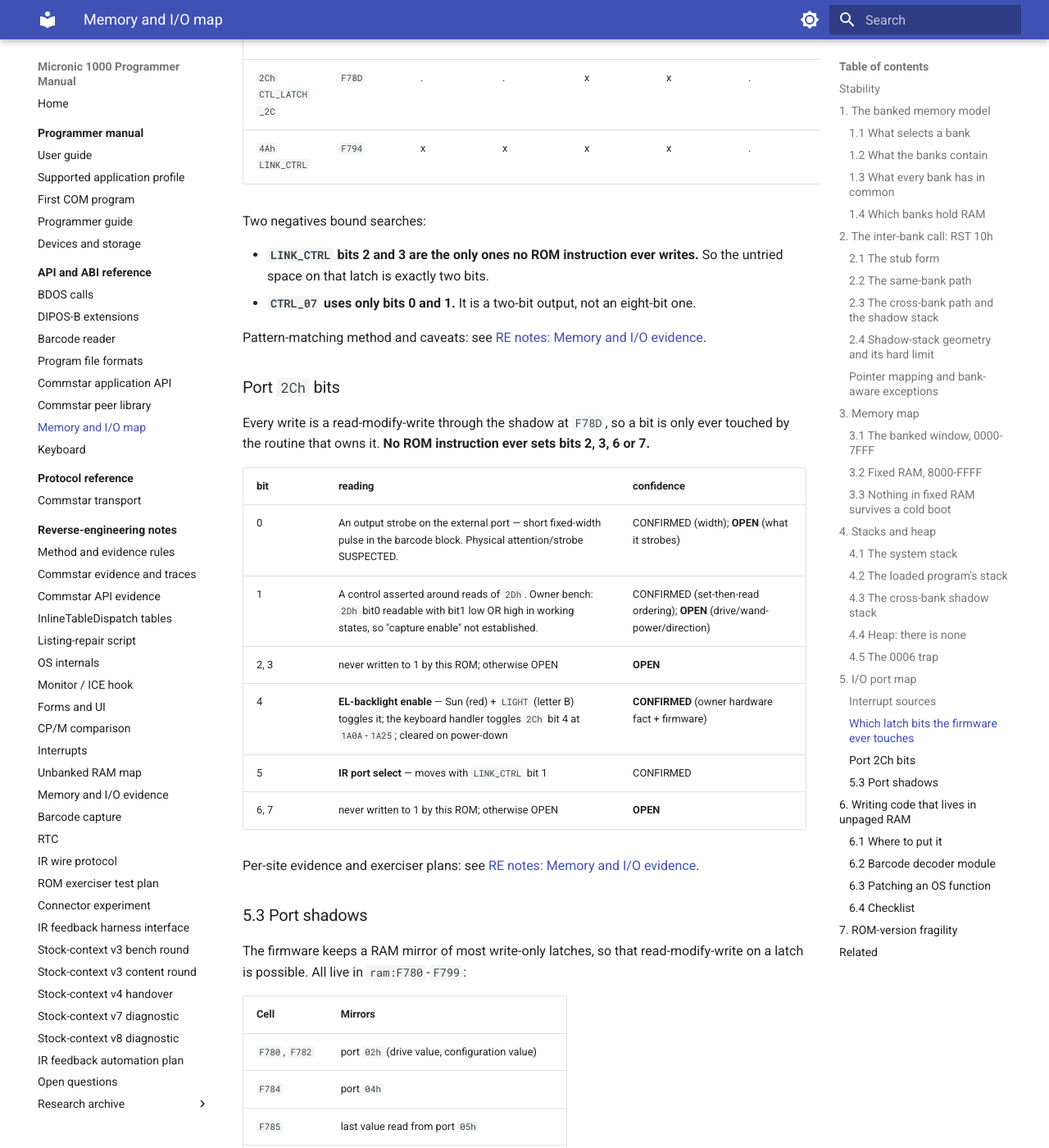
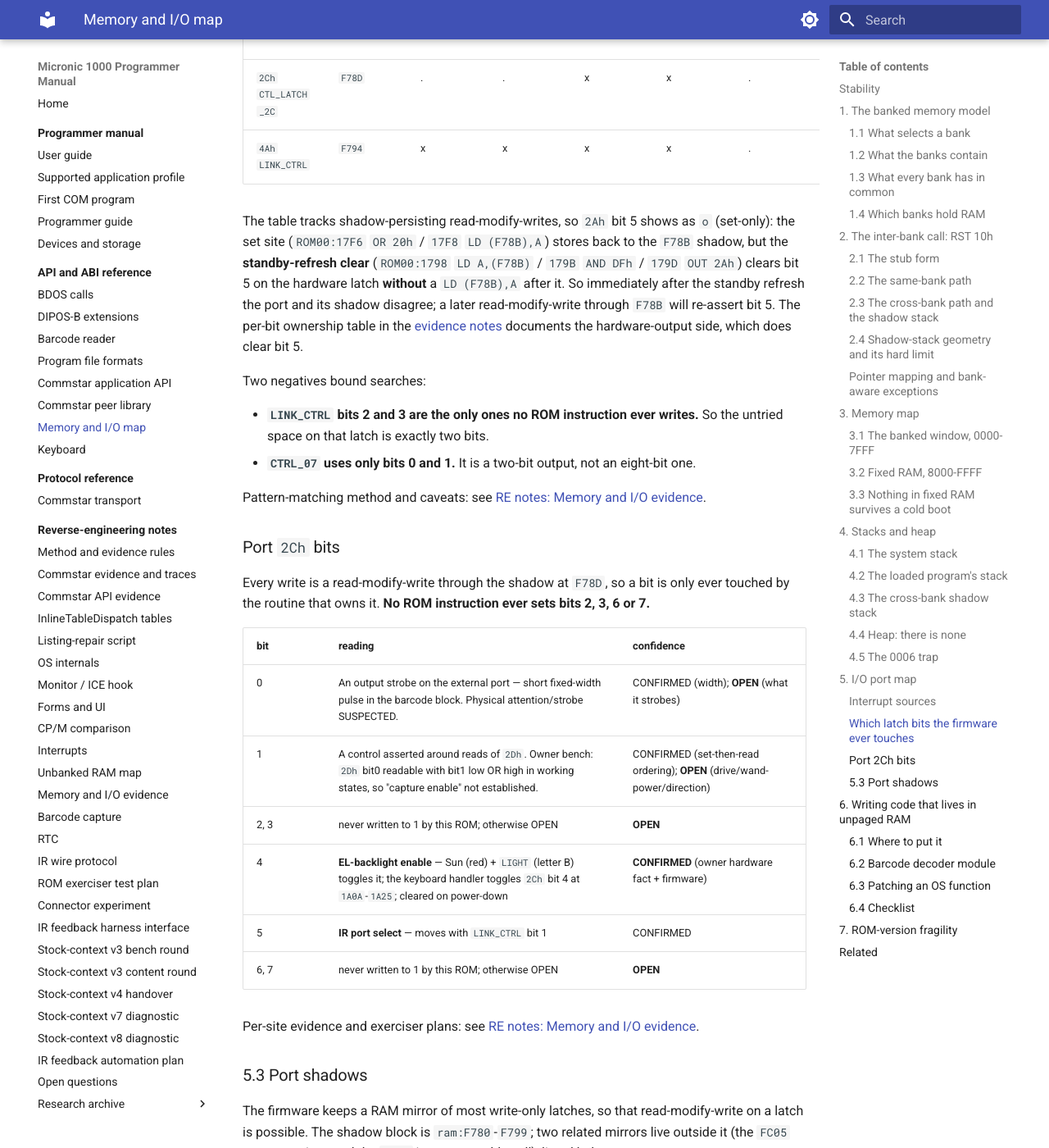
Before and after one commit to philpem/micronic1000, an MkDocs documentation site: the page built from doc/reference/memory-map.md, in a window 1280 px wide and 1400 px high, scrolled down 17202 px. Shown: the whole window at 82% size. Built offline with MkDocs 1.6.1 and Material for MkDocs 9.7.7, drawn with Linux system fonts in a browser that asks for light colours; some of the changed text lies outside the part shown.

Commit message:
docs(io): reconcile I/O shadow/bit-usage inconsistencies
Adversarial review pass on the I/O identity & evidence cluster:
- memory-map 5.3: the "all live in ram:F780-F799" claim was false (FC05
  and FFA8 sit outside); reword to name the shadow block plus the two
  out-of-range mirrors.
- memory-map latch-bit-usage: footnote the 2Ah bit-5 ordering quirk. The
  standby-refresh clear (ROM00:1798/179B/179D) clears bit 5 on the
  hardware latch without storing back to F78B, so the shadow/port disagree
  after it; the set path (ROM00:17F6-17FB) does persist. This reconciles
  the 'o' (shadow set-only) reading with the per-bit ownership table.
- memory-and-io-evidence interrupt bit 3: downgrade CONFIRMED->LIKELY for
  power/battery. The MAIN/BACKUP battery strings (24CA/24DD) only
  corroborate; they are not byte proof, per the strings-are-not-proof rule.
- unbanked-ram-map FC05: the stale "power-latch value" misnomer is now
  "LCD-contrast value (port 46h mirror)", matching the rest of the docs.

```diff
--- a/doc/reference/memory-map.md
+++ b/doc/reference/memory-map.md
@@ -623,6 +623,16 @@
 | `2Ch` `CTL_LATCH_2C` | `F78D` | . | . | x | x | . | . | x | x | `1786` `3487` `34B5` |
 | `4Ah` `LINK_CTRL` | `F794` | x | x | x | x | . | . | x | x | — |
 
+The table tracks shadow-persisting read-modify-writes, so `2Ah` bit 5
+shows as `o` (set-only): the set site (`ROM00:17F6` `OR 20h` / `17F8`
+`LD (F78B),A`) stores back to the `F78B` shadow, but the **standby-refresh
+clear** (`ROM00:1798` `LD A,(F78B)` / `179B` `AND DFh` / `179D` `OUT 2Ah`)
+clears bit 5 on the hardware latch **without** a `LD (F78B),A` after it.
+So immediately after the standby refresh the port and its shadow disagree;
+a later read-modify-write through `F78B` will re-assert bit 5. The per-bit
+ownership table in the [evidence notes](../re-notes/memory-and-io-evidence.md)
+documents the hardware-output side, which does clear bit 5.
+
 Two negatives bound searches:
 
 * **`LINK_CTRL` bits 2 and 3 are the only ones no ROM instruction ever
@@ -654,7 +664,9 @@
 ### 5.3 Port shadows
 
 The firmware keeps a RAM mirror of most write-only latches, so that
-read-modify-write on a latch is possible. All live in `ram:F780`-`F799`:
+read-modify-write on a latch is possible. The shadow block is
+`ram:F780`-`F799`; two related mirrors live outside it (the `FC05`
+contrast mirror and the `FFA8` interrupt-enable cell), listed below.
 
 | Cell | Mirrors |
 |---|---|
```
Also changed, not shown: doc/re-notes/memory-and-io-evidence.md (+1 -1 lines), doc/re-notes/unbanked-ram-map.md (+1 -1 lines).
